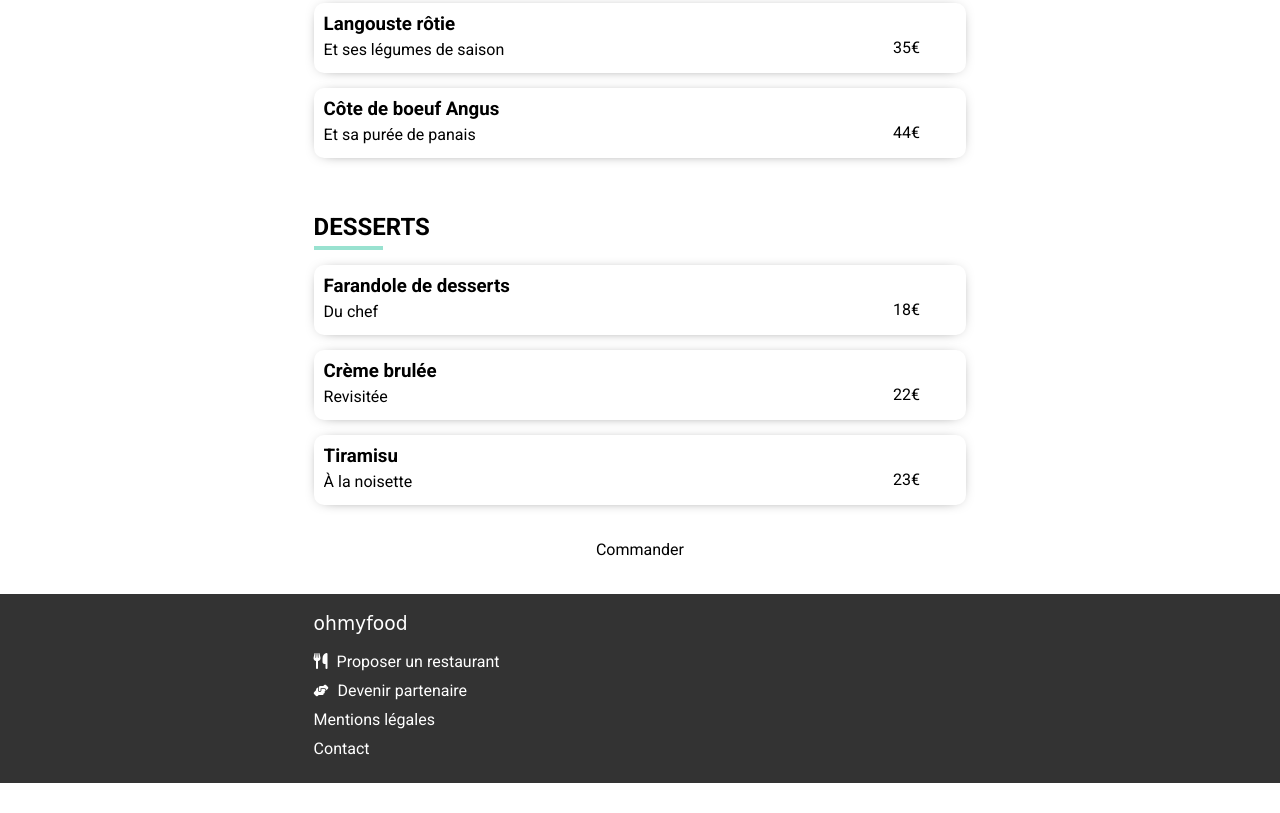
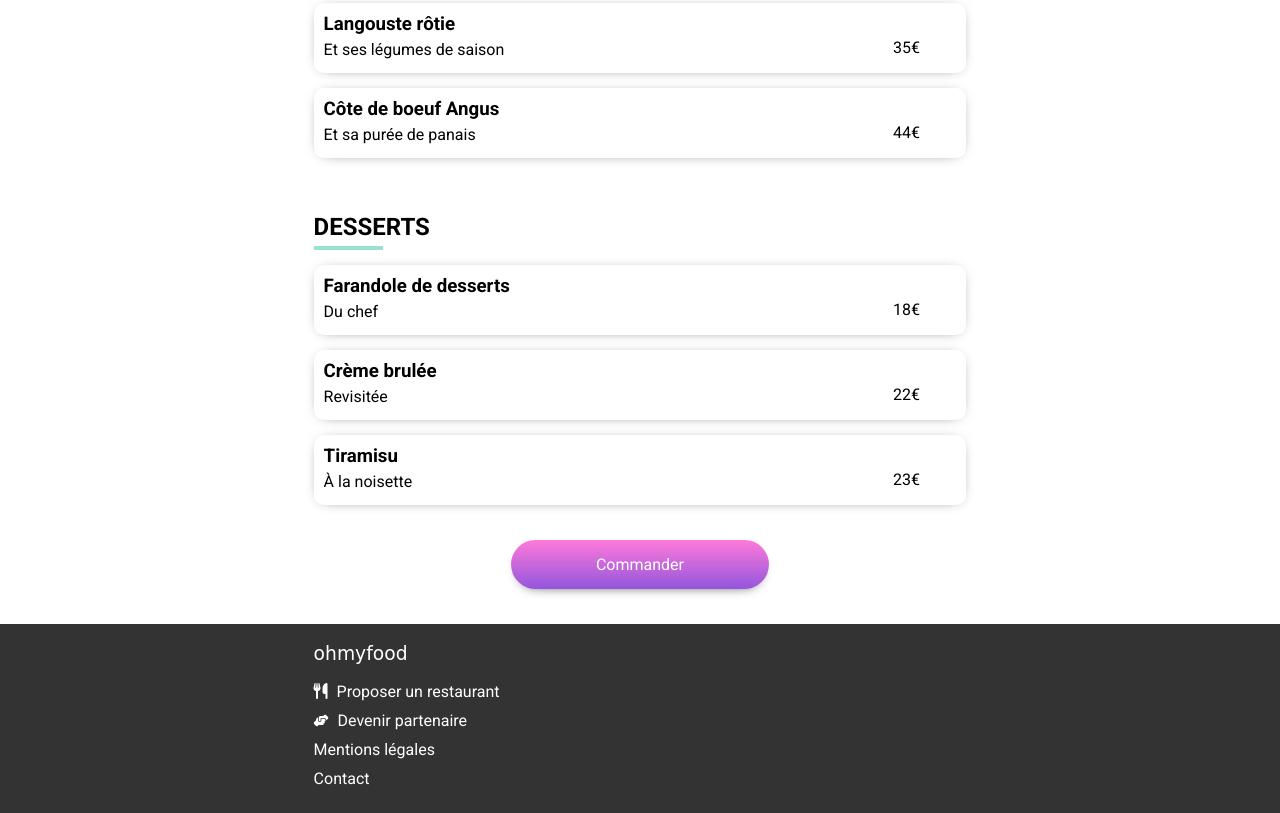
Before and after one commit to KRN-prog/KyrianAniecole_3_29102021, a website: page menu-delice-des-sens.html in a window 1280 px wide. Shown: the part 861-1674 px from the top of the page. Before the commit the page ends 1644 px from the top, so only its background shows below. Drawn offline with Linux system fonts and the light colour scheme; a web font is replaced by a local one.

Commit message:
Menu sur ohmyfood

```diff
--- a/menu-delice-des-sens.html
+++ b/menu-delice-des-sens.html
@@ -209,7 +209,7 @@
                     </div>
                 </article>
                 <!-- Fin dessert -->
-                <div class="quote__button button--order-menu">Commander</div>
+                <div class="button--pink-to-purple button--order-menu">Commander</div>
             </section>
         </div>
     </main>
```
Also changed, not shown: menu-francais.html (+1 -1 lines), menu-note-enchantee.html (+1 -1 lines), menu-palette-du-gout.html (+1 -1 lines).
